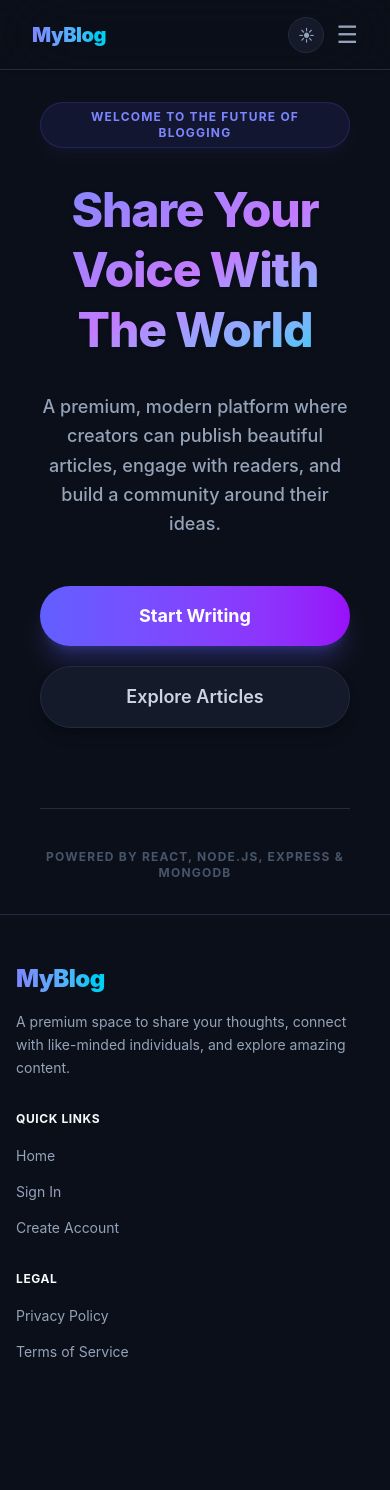
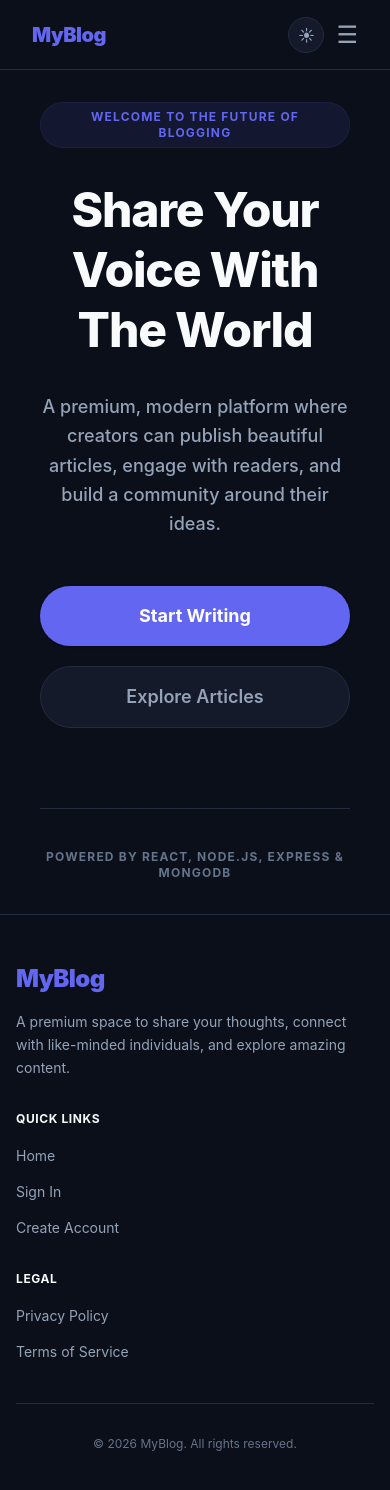
Before and after one commit to VYom128/ATP_24EG105D54, a React (Vite) app in the folder Week_7/BlogApp/Frontend-BlogApp/: page / in a window 390 px wide. Shown: the top 1490 px of the page. Before the commit the page ends 1411 px from the top, so only its background shows below. Built offline with nearby package versions, Linux system fonts and the light colour scheme; no server answers.

Commit message:
Added the theme button

```diff
--- a/Week_7/BlogApp/Frontend-BlogApp/src/components/Footer.jsx
+++ b/Week_7/BlogApp/Frontend-BlogApp/src/components/Footer.jsx
@@ -3,32 +3,64 @@ import { Link } from 'react-router'
 
 function Footer() {
   return (
-    <footer className="bg-[#0b0f19] border-t border-[#222b40] mt-auto">
+    <footer
+      className="border-t mt-auto transition-colors duration-200"
+      style={{ backgroundColor: "var(--bg)", borderColor: "var(--border)" }}
+    >
       <div className="max-w-7xl mx-auto px-4 sm:px-6 lg:px-8 py-12">
         <div className="grid grid-cols-1 md:grid-cols-4 gap-8">
           <div className="md:col-span-2">
-            <Link to="/" className="text-2xl font-black text-transparent bg-clip-text bg-gradient-to-r from-indigo-400 to-cyan-400 tracking-tight">
+            <Link
+              to="/"
+              className="text-2xl font-black tracking-tight"
+              style={{ color: "var(--accent)" }}
+            >
               MyBlog
             </Link>
-            <p className="mt-4 text-[#94a3b8] text-sm max-w-sm leading-relaxed">
-              A premium space to share your thoughts, connect with like-minded individuals, and explore amazing content.
+            <p
+              className="mt-4 text-sm max-w-sm leading-relaxed"
+              style={{ color: "var(--text-secondary)" }}
+            >
+              A premium space to share your thoughts, connect with like-minded
+              individuals, and explore amazing content.
             </p>
           </div>
+
           <div>
-            <h3 className="text-[#f8fafc] font-bold tracking-wider uppercase text-xs mb-4">Quick Links</h3>
+            <h3
+              className="font-bold tracking-wider uppercase text-xs mb-4"
+              style={{ color: "var(--text-primary)" }}
+            >
+              Quick Links
+            </h3>
             <ul className="space-y-3">
-              <li><Link to="/" className="text-[#94a3b8] hover:text-indigo-400 text-sm transition-colors">Home</Link></li>
-              <li><Link to="/login" className="text-[#94a3b8] hover:text-indigo-400 text-sm transition-colors">Sign In</Link></li>
-              <li><Link to="/register" className="text-[#94a3b8] hover:text-indigo-400 text-sm transition-colors">Create Account</Link></li>
+              <li><Link to="/"        className="text-sm transition-colors hover:text-[var(--accent)]" style={{ color: "var(--text-secondary)" }}>Home</Link></li>
+              <li><Link to="/login"   className="text-sm transition-colors hover:text-[var(--accent)]" style={{ color: "var(--text-secondary)" }}>Sign In</Link></li>
+              <li><Link to="/register" className="text-sm transition-colors hover:text-[var(--accent)]" style={{ color: "var(--text-secondary)" }}>Create Account</Link></li>
             </ul>
           </div>
+
           <div>
-            <h3 className="text-[#f8fafc] font-bold tracking-wider uppercase text-xs mb-4">Legal</h3>
+            <h3
+              className="font-bold tracking-wider uppercase text-xs mb-4"
+              style={{ color: "var(--text-primary)" }}
+            >
+              Legal
+            </h3>
             <ul className="space-y-3">
-              <li><a href="#" className="text-[#94a3b8] hover:text-indigo-400 text-sm transition-colors">Privacy Policy</a></li>
-              <li><a href="#" className="text-[#94a3b8] hover:text-indigo-400 text-sm transition-colors">Terms of Service</a></li>
+              <li><a href="#" className="text-sm transition-colors hover:text-[var(--accent)]" style={{ color: "var(--text-secondary)" }}>Privacy Policy</a></li>
+              <li><a href="#" className="text-sm transition-colors hover:text-[var(--accent)]" style={{ color: "var(--text-secondary)" }}>Terms of Service</a></li>
             </ul>
           </div>
+        </div>
+
+        <div
+          className="mt-10 pt-8 border-t flex flex-col md:flex-row items-center justify-between gap-2"
+          style={{ borderColor: "var(--border)" }}
+        >
+          <p className="text-xs" style={{ color: "var(--text-muted)" }}>
+            &copy; {new Date().getFullYear()} MyBlog. All rights reserved.
+          </p>
         </div>
       </div>
     </footer>
--- a/Week_7/BlogApp/Frontend-BlogApp/src/components/Home.jsx
+++ b/Week_7/BlogApp/Frontend-BlogApp/src/components/Home.jsx
@@ -1,5 +1,5 @@
 import React from "react";
-import { Link, useNavigate } from "react-router";
+import { useNavigate } from "react-router";
 import { useAuth } from "../stores/authStore";
 
 function Home() {
@@ -8,22 +8,13 @@ function Home() {
 
   const handleExploreArticles = (e) => {
     e.preventDefault();
-    if (!isAuthenticated) {
-      navigate("/login");
-      return;
-    }
-
-    // Direct to the global articles page
+    if (!isAuthenticated) { navigate("/login"); return; }
     navigate("/articles");
   };
 
   const handleStartWriting = (e) => {
     e.preventDefault();
-    if (!isAuthenticated) {
-      navigate("/login");
-      return;
-    }
-
+    if (!isAuthenticated) { navigate("/login"); return; }
     if (currentUser?.role === "AUTHOR") {
       navigate("/author-profile/write-article");
     } else {
@@ -35,37 +26,80 @@ function Home() {
     <div className="min-h-[80vh] flex items-center justify-center">
       <div className="text-center max-w-4xl px-6">
 
+        {/* Badge */}
         <div className="mb-8 inline-flex items-center justify-center">
-          <span className="bg-indigo-500/10 text-indigo-400 border border-indigo-500/20 text-xs font-bold px-4 py-1.5 rounded-full uppercase tracking-widest shadow-lg shadow-indigo-500/5">
+          <span
+            className="text-xs font-bold px-4 py-1.5 rounded-full uppercase tracking-widest border"
+            style={{
+              backgroundColor: "var(--accent-faint)",
+              color: "var(--accent)",
+              borderColor: "var(--accent-faint)",
+            }}
+          >
             Welcome to the future of blogging
           </span>
         </div>
 
-        <h1 className="text-5xl sm:text-6xl md:text-7xl lg:text-8xl font-extrabold text-transparent bg-clip-text bg-gradient-to-br from-indigo-400 via-purple-400 to-cyan-400 tracking-tight leading-tight mb-8 drop-shadow-sm">
+        {/* Heading */}
+        <h1
+          className="text-5xl sm:text-6xl md:text-7xl lg:text-8xl font-extrabold tracking-tight leading-tight mb-8"
+          style={{ color: "var(--text-primary)" }}
+        >
           Share Your Voice <br className="hidden sm:block" /> With The World
         </h1>
 
-        <p className="text-lg sm:text-xl md:text-2xl text-[#94a3b8] leading-relaxed mb-12 max-w-2xl mx-auto font-medium">
-          A premium, modern platform where creators can publish beautiful articles,
-          engage with readers, and build a community around their ideas.
+        {/* Sub-text */}
+        <p
+          className="text-lg sm:text-xl md:text-2xl leading-relaxed mb-12 max-w-2xl mx-auto font-medium"
+          style={{ color: "var(--text-secondary)" }}
+        >
+          A premium, modern platform where creators can publish beautiful
+          articles, engage with readers, and build a community around their ideas.
         </p>
 
+        {/* CTAs */}
         <div className="mt-8 flex flex-col sm:flex-row gap-5 justify-center items-center">
-          <button onClick={handleStartWriting} className="bg-gradient-to-r from-indigo-500 to-purple-600 text-white font-bold px-10 py-4 rounded-full hover:from-indigo-400 hover:to-purple-500 shadow-xl shadow-indigo-500/25 hover:shadow-indigo-500/40 hover:-translate-y-1 transition-all duration-300 w-full sm:w-auto text-center text-lg cursor-pointer">
+          <button
+            onClick={handleStartWriting}
+            className="font-bold px-10 py-4 rounded-full transition-all duration-300 w-full sm:w-auto text-center text-lg cursor-pointer shadow-sm hover:opacity-90 hover:-translate-y-0.5"
+            style={{ backgroundColor: "var(--accent)", color: "#fff" }}
+          >
             Start Writing
           </button>
 
-          <button onClick={handleExploreArticles} className="bg-[#151a2a] border border-[#222b40] text-[#cbd5e1] font-semibold px-10 py-4 rounded-full hover:bg-[#1e293b] hover:border-[#334155] hover:text-white transition-all duration-300 w-full sm:w-auto text-center text-lg hover:-translate-y-1 shadow-lg shadow-black/20 cursor-pointer">
+          <button
+            onClick={handleExploreArticles}
+            className="font-semibold px-10 py-4 rounded-full transition-all duration-300 w-full sm:w-auto text-center text-lg hover:-translate-y-0.5 cursor-pointer border"
+            style={{
+              backgroundColor: "var(--surface)",
+              color: "var(--text-secondary)",
+              borderColor: "var(--border)",
+            }}
+            onMouseEnter={(e) => {
+              e.currentTarget.style.borderColor = "var(--border-hover)";
+              e.currentTarget.style.color = "var(--text-primary)";
+            }}
+            onMouseLeave={(e) => {
+              e.currentTarget.style.borderColor = "var(--border)";
+              e.currentTarget.style.color = "var(--text-secondary)";
+            }}
+          >
             Explore Articles
           </button>
         </div>
 
-        <div className="mt-20 pt-10 border-t border-[#222b40]">
-          <p className="text-xs sm:text-sm text-[#475569] font-bold tracking-widest uppercase">
+        {/* Footer note */}
+        <div
+          className="mt-20 pt-10 border-t"
+          style={{ borderColor: "var(--border)" }}
+        >
+          <p
+            className="text-xs sm:text-sm font-bold tracking-widest uppercase"
+            style={{ color: "var(--text-muted)" }}
+          >
             Powered by React, Node.js, Express & MongoDB
           </p>
         </div>
-
       </div>
     </div>
   );
--- a/Week_7/BlogApp/Frontend-BlogApp/src/components/RootLayout.jsx
+++ b/Week_7/BlogApp/Frontend-BlogApp/src/components/RootLayout.jsx
@@ -14,7 +14,7 @@ useEffect(() => {
 }, []);
 
   return (
-    <div className="bg-[#0b0f19] min-h-screen text-[#f8fafc] font-sans selection:bg-indigo-500/30">
+    <div className="bg-[var(--bg)] min-h-screen text-[var(--text-primary)] transition-colors duration-200">
       <Header />
       <div className="min-h-screen max-w-7xl mx-auto px-4 sm:px-6 lg:px-8 py-8">
         <Outlet />
--- a/Week_7/BlogApp/Frontend-BlogApp/src/components/WriteArticles.jsx
+++ b/Week_7/BlogApp/Frontend-BlogApp/src/components/WriteArticles.jsx
@@ -52,7 +52,7 @@ function WriteArticles() {
   };
 
   return (
-    <div className="min-h-screen flex items-center justify-center px-4 py-6 bg-[#0b0f19]">
+    <div className="min-h-screen flex items-center justify-center px-4 py-6 bg-[var(--bg)] transition-colors duration-200">
 
       {/* responsive card wrapper */}
       <div className={`${formCard} w-full max-w-md sm:max-w-lg md:max-w-2xl`}>
--- a/Week_7/BlogApp/Frontend-BlogApp/src/styles/common.js
+++ b/Week_7/BlogApp/Frontend-BlogApp/src/styles/common.js
@@ -1,75 +1,75 @@
 // src/styles/common.js
-// Theme: Aesthetic Midnight — #0b0f19 background, #f8fafc text, #6366f1 (Indigo) accent
-// Inspired by premium modern dark mode designs.
+// Theme-aware: uses CSS variables defined in index.css
+// Dark mode = :root defaults | Light mode = [data-theme="light"] overrides
 
 // ─── Layout ───────────────────────────────────────────
-export const pageBackground = "bg-[#0b0f19] min-h-screen text-[#f8fafc]";
+export const pageBackground = "bg-[var(--bg)] min-h-screen text-[var(--text-primary)] transition-colors duration-200";
 export const pageWrapper = "max-w-5xl mx-auto px-6 py-16";
 export const section = "mb-14";
 
 // ─── Cards ────────────────────────────────────────────
 export const cardClass =
-  "bg-[#151a2a] rounded-2xl p-7 border border-[#222b40] hover:border-[#334155] shadow-lg shadow-black/20 hover:shadow-indigo-500/10 hover:-translate-y-1 transition-all duration-300 cursor-pointer";
+  "bg-[var(--surface)] rounded-2xl p-7 border border-[var(--border)] hover:border-[var(--border-hover)] shadow-sm hover:shadow-md hover:-translate-y-1 transition-all duration-300 cursor-pointer";
 
 // ─── Typography ───────────────────────────────────────
-export const pageTitleClass = "text-5xl font-extrabold text-transparent bg-clip-text bg-gradient-to-r from-indigo-400 to-cyan-400 tracking-tight leading-none mb-2";
-export const headingClass = "text-2xl font-bold text-[#f8fafc] tracking-tight";
-export const subHeadingClass = "text-lg font-semibold text-[#f8fafc] tracking-tight";
-export const bodyText = "text-[#94a3b8] leading-relaxed";
-export const mutedText = "text-sm text-[#64748b]";
-export const linkClass = "text-[#818cf8] hover:text-[#a5b4fc] transition-colors";
+export const pageTitleClass = "text-5xl font-extrabold text-[var(--text-primary)] tracking-tight leading-none mb-2";
+export const headingClass = "text-2xl font-bold text-[var(--text-primary)] tracking-tight";
+export const subHeadingClass = "text-lg font-semibold text-[var(--text-primary)] tracking-tight";
+export const bodyText = "text-[var(--text-secondary)] leading-relaxed";
+export const mutedText = "text-sm text-[var(--text-muted)]";
+export const linkClass = "text-[var(--accent)] hover:text-[var(--accent-light)] transition-colors";
 
 // ─── Buttons ──────────────────────────────────────────
 export const primaryBtn =
-  "bg-gradient-to-r from-indigo-500 to-indigo-600 text-white font-semibold px-5 py-2.5 rounded-full hover:from-indigo-400 hover:to-indigo-500 shadow-lg shadow-indigo-500/30 hover:shadow-indigo-500/50 hover:-translate-y-0.5 transition-all duration-200 cursor-pointer text-sm tracking-wide";
+  "bg-[var(--accent)] text-white font-semibold px-5 py-2.5 rounded-full hover:opacity-90 shadow-sm hover:-translate-y-0.5 transition-all duration-200 cursor-pointer text-sm tracking-wide";
 export const secondaryBtn =
-  "border border-[#334155] text-[#cbd5e1] font-medium px-5 py-2.5 rounded-full hover:bg-[#1e293b] hover:text-white transition-all duration-200 cursor-pointer text-sm";
-export const ghostBtn = "text-[#818cf8] font-medium hover:text-[#a5b4fc] hover:bg-indigo-500/10 px-3 py-1.5 rounded-lg transition-colors cursor-pointer text-sm";
+  "border border-[var(--border)] text-[var(--text-secondary)] font-medium px-5 py-2.5 rounded-full hover:bg-[var(--surface-hover)] hover:text-[var(--text-primary)] transition-all duration-200 cursor-pointer text-sm";
+export const ghostBtn = "text-[var(--accent-light)] font-medium hover:opacity-80 px-3 py-1.5 rounded-lg transition-colors cursor-pointer text-sm";
 
 // ─── Forms ────────────────────────────────────────────
-export const formCard = "bg-[#151a2a]/80 backdrop-blur-xl border border-[#222b40] rounded-3xl p-10 max-w-4xl mx-auto shadow-2xl shadow-black/40";
-export const formTitle = "text-3xl font-extrabold text-transparent bg-clip-text bg-gradient-to-r from-white to-gray-400 tracking-tight text-center mb-8";
-export const labelClass = "text-xs font-semibold text-[#94a3b8] mb-1.5 block uppercase tracking-wider";
+export const formCard = "bg-[var(--surface)] border border-[var(--border)] rounded-3xl p-10 max-w-4xl mx-auto shadow-lg";
+export const formTitle = "text-3xl font-extrabold text-[var(--text-primary)] tracking-tight text-center mb-8";
+export const labelClass = "text-xs font-semibold text-[var(--text-secondary)] mb-1.5 block uppercase tracking-wider";
 export const inputClass =
-  "w-full bg-[#0b0f19] border border-[#222b40] rounded-xl px-4 py-3 text-[#f8fafc] text-sm placeholder:text-[#475569] focus:outline-none focus:border-[#6366f1] focus:ring-2 focus:ring-[#6366f1]/20 transition-all duration-200";
+  "w-full bg-[var(--bg)] border border-[var(--border)] rounded-xl px-4 py-3 text-[var(--text-primary)] text-sm placeholder:text-[var(--text-muted)] focus:outline-none focus:border-[var(--accent)] focus:ring-2 focus:ring-[var(--accent-faint)] transition-all duration-200";
 export const formGroup = "mb-5";
 export const submitBtn =
-  "w-full bg-gradient-to-r from-indigo-500 to-cyan-500 text-white font-bold py-3.5 rounded-xl hover:from-indigo-400 hover:to-cyan-400 shadow-lg shadow-indigo-500/25 hover:shadow-indigo-500/40 hover:-translate-y-0.5 transition-all duration-200 cursor-pointer mt-4 text-sm tracking-wide";
+  "w-full bg-[var(--accent)] text-white font-bold py-3.5 rounded-xl hover:opacity-90 shadow-sm hover:-translate-y-0.5 transition-all duration-200 cursor-pointer mt-4 text-sm tracking-wide";
 
 // ─── Navbar ───────────────────────────────────────────
 export const navbarClass =
-  "bg-[#0b0f19]/80 backdrop-blur-2xl border-b border-[#222b40] px-8 h-[70px] flex items-center sticky top-0 z-50 shadow-sm shadow-black/10";
+  "bg-[var(--bg)] border-b border-[var(--border)] px-8 h-[70px] flex items-center sticky top-0 z-50 transition-colors duration-200 backdrop-blur-md";
 export const navContainerClass = "max-w-5xl mx-auto w-full flex items-center justify-between";
-export const navBrandClass = "text-xl font-black text-transparent bg-clip-text bg-gradient-to-r from-indigo-400 to-cyan-400 tracking-tight";
+export const navBrandClass = "text-xl font-black text-[var(--accent)] tracking-tight";
 export const navLinksClass = "flex items-center gap-8";
-export const navLinkClass = "text-[0.85rem] font-medium text-[#94a3b8] hover:text-[#f8fafc] transition-colors";
-export const navLinkActiveClass = "text-[0.85rem] font-bold text-transparent bg-clip-text bg-gradient-to-r from-indigo-400 to-cyan-400";
+export const navLinkClass = "text-[0.85rem] font-medium text-[var(--text-secondary)] hover:text-[var(--text-primary)] transition-colors";
+export const navLinkActiveClass = "text-[0.85rem] font-bold text-[var(--accent)]";
 
 // ─── Article / Blog ───────────────────────────────────
 export const articleGrid = "grid grid-cols-1 sm:grid-cols-2 md:grid-cols-3 gap-8";
 export const articleCardClass =
-  "bg-[#151a2a] p-8 rounded-2xl border border-[#222b40] hover:border-indigo-500/50 hover:bg-[#181e2e] shadow-lg shadow-black/20 hover:shadow-indigo-500/10 hover:-translate-y-1 transition-all duration-300 flex flex-col gap-3 cursor-pointer group";
-export const articleTitle = "text-lg font-bold text-[#f8fafc] leading-snug tracking-tight group-hover:text-indigo-400 transition-colors";
-export const articleExcerpt = "text-sm text-[#94a3b8] leading-relaxed line-clamp-3";
-export const articleMeta = "text-xs text-[#64748b]";
-export const articleBody = "text-[#cbd5e1] leading-[1.85] text-[0.95rem] max-w-2xl";
-export const timestampClass = "text-xs text-[#64748b] flex items-center gap-1.5";
-export const tagClass = "text-[0.7rem] font-bold text-indigo-400 bg-indigo-500/10 px-2.5 py-1 rounded-md uppercase tracking-widest w-fit";
+  "bg-[var(--surface)] p-8 rounded-2xl border border-[var(--border)] hover:border-[var(--border-hover)] hover:bg-[var(--surface-hover)] shadow-sm hover:shadow-md hover:-translate-y-1 transition-all duration-300 flex flex-col gap-3 cursor-pointer group";
+export const articleTitle = "text-lg font-bold text-[var(--text-primary)] leading-snug tracking-tight transition-colors";
+export const articleExcerpt = "text-sm text-[var(--text-secondary)] leading-relaxed line-clamp-3";
+export const articleMeta = "text-xs text-[var(--text-muted)] uppercase tracking-wider font-semibold";
+export const articleBody = "text-[var(--text-secondary)] leading-[1.85] text-[0.95rem] max-w-2xl";
+export const timestampClass = "text-xs text-[var(--text-muted)] flex items-center gap-1.5";
+export const tagClass = "text-[0.7rem] font-bold text-[var(--accent)] bg-[var(--accent-faint)] px-2.5 py-1 rounded-md uppercase tracking-widest w-fit";
 
 // ─── Article Page ─────────────────────────────────────
 export const articlePageWrapper = "max-w-3xl mx-auto px-6 py-14";
 export const articleHeader = "mb-12 flex flex-col gap-5";
-export const articleCategory = "text-[0.75rem] font-bold uppercase tracking-widest text-indigo-400 bg-indigo-500/10 px-3 py-1 rounded-full w-fit";
-export const articleMainTitle = "text-4xl sm:text-5xl font-extrabold text-[#f8fafc] leading-tight tracking-tight";
+export const articleCategory = "text-[0.75rem] font-bold uppercase tracking-widest text-[var(--accent)] bg-[var(--accent-faint)] px-3 py-1 rounded-full w-fit";
+export const articleMainTitle = "text-4xl sm:text-5xl font-extrabold text-[var(--text-primary)] leading-tight tracking-tight";
 export const articleAuthorRow =
-  "flex items-center justify-between border-t border-b border-[#222b40] py-5 mt-6 text-sm text-[#94a3b8]";
-export const authorInfo = "flex items-center gap-3 font-semibold text-[#e2e8f0]";
-export const articleContent = "text-[#cbd5e1] leading-[1.9] text-[1.05rem] whitespace-pre-line mt-10";
-export const articleFooter = "border-t border-[#222b40] mt-16 pt-8 text-sm text-[#64748b]";
+  "flex items-center justify-between border-t border-b border-[var(--border)] py-5 mt-6 text-sm text-[var(--text-secondary)]";
+export const authorInfo = "flex items-center gap-3 font-semibold text-[var(--text-primary)]";
+export const articleContent = "text-[var(--text-secondary)] leading-[1.9] text-[1.05rem] whitespace-pre-line mt-10";
+export const articleFooter = "border-t border-[var(--border)] mt-16 pt-8 text-sm text-[var(--text-muted)]";
 
 // ─── Article Actions ─────────────────────────────
 export const articleActions = "flex gap-4 mt-8";
-export const editBtn = "bg-indigo-600/20 text-indigo-400 border border-indigo-600/30 text-sm font-medium px-5 py-2 rounded-full hover:bg-indigo-600 hover:text-white transition-all duration-200";
+export const editBtn = "bg-[var(--accent-faint)] text-[var(--accent)] border border-[var(--accent-faint)] text-sm font-medium px-5 py-2 rounded-full hover:bg-[var(--accent)] hover:text-white transition-all duration-200";
 export const deleteBtn = "bg-red-500/10 text-red-400 border border-red-500/20 text-sm font-medium px-5 py-2 rounded-full hover:bg-red-500 hover:text-white transition-all duration-200";
 
 // ─── Article Status Badge ─────────────────────────
@@ -80,22 +80,22 @@ export const articleStatusDeleted =
 
 // ─── Feedback ─────────────────────────────────────────
 export const errorClass =
-  "bg-red-500/10 text-red-400 border border-red-500/20 rounded-xl px-5 py-4 text-sm font-medium flex items-center shadow-lg shadow-red-500/5";
+  "bg-red-500/10 text-red-400 border border-red-500/20 rounded-xl px-5 py-4 text-sm font-medium flex items-center shadow-sm";
 export const successClass =
-  "bg-emerald-500/10 text-emerald-400 border border-emerald-500/20 rounded-xl px-5 py-4 text-sm font-medium flex items-center shadow-lg shadow-emerald-500/5";
-export const loadingClass = "text-indigo-400 text-sm font-medium animate-pulse text-center py-12";
-export const emptyStateClass = "text-center text-[#64748b] py-20 text-base font-medium bg-[#151a2a] rounded-2xl border border-[#222b40] border-dashed";
+  "bg-emerald-500/10 text-emerald-400 border border-emerald-500/20 rounded-xl px-5 py-4 text-sm font-medium flex items-center shadow-sm";
+export const loadingClass = "text-[var(--accent)] text-sm font-medium animate-pulse text-center py-12";
+export const emptyStateClass = "text-center text-[var(--text-muted)] py-20 text-base font-medium bg-[var(--surface)] rounded-2xl border border-[var(--border)] border-dashed";
 
 // ─── Comments ───────────────────────────────────────
 export const commentsWrapper = "mt-16 flex flex-col gap-6";
-export const commentCard = "bg-[#151a2a] border border-[#222b40] rounded-2xl p-6 transition-all duration-300 hover:border-[#334155] shadow-md";
+export const commentCard = "bg-[var(--surface)] border border-[var(--border)] rounded-2xl p-6 transition-all duration-300 hover:border-[var(--border-hover)] shadow-sm";
 export const commentHeader = "flex items-center justify-between mb-3";
-export const commentUser = "text-sm font-bold text-[#e2e8f0]";
-export const commentTime = "text-xs text-[#64748b] font-medium";
-export const commentText = "text-[#94a3b8] text-sm leading-relaxed mt-2";
+export const commentUser = "text-sm font-bold text-[var(--text-primary)]";
+export const commentTime = "text-xs text-[var(--text-muted)] font-medium";
+export const commentText = "text-[var(--text-secondary)] text-sm leading-relaxed mt-2";
 export const avatar =
-  "w-10 h-10 rounded-full bg-gradient-to-tr from-indigo-500 to-cyan-500 text-white flex items-center justify-center text-sm font-bold shadow-md";
+  "w-10 h-10 rounded-full bg-[var(--accent)] text-white flex items-center justify-center text-sm font-bold shadow-sm";
 export const commentUserRow = "flex items-center gap-3";
 
 // ─── Divider ──────────────────────────────────────────
-export const divider = "border-t border-[#222b40] my-12";
+export const divider = "border-t border-[var(--border)] my-12";
```
